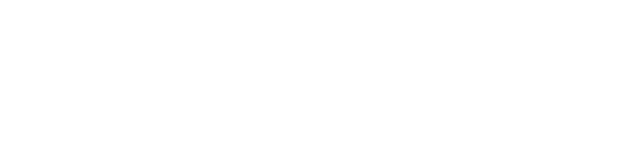
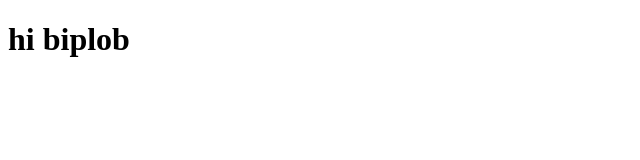
Before and after one commit to roy-biplob/my-first-github-repo, a plain HTML site: page index.html in a window 1280 px wide. Shown: the whole page, without its empty margins (0-640 px from the left). Drawn offline with Linux system fonts and the light colour scheme.

Commit message:
second change

```diff
--- a/index.html
+++ b/index.html
@@ -6,6 +6,6 @@
     <title>My first ever github repo</title>
 </head>
 <body>
-
+    <h1>hi biplob</h1>
 </body>
 </html>
```
